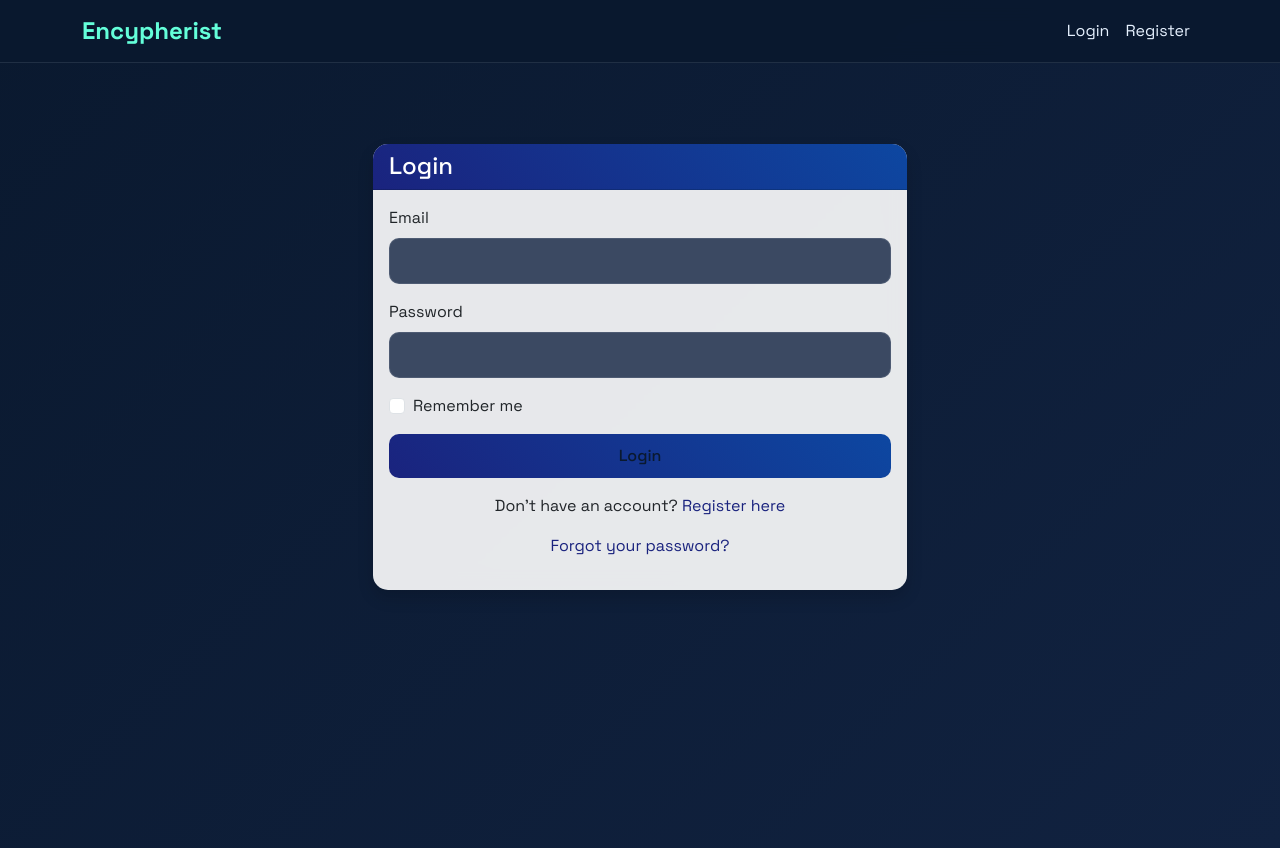
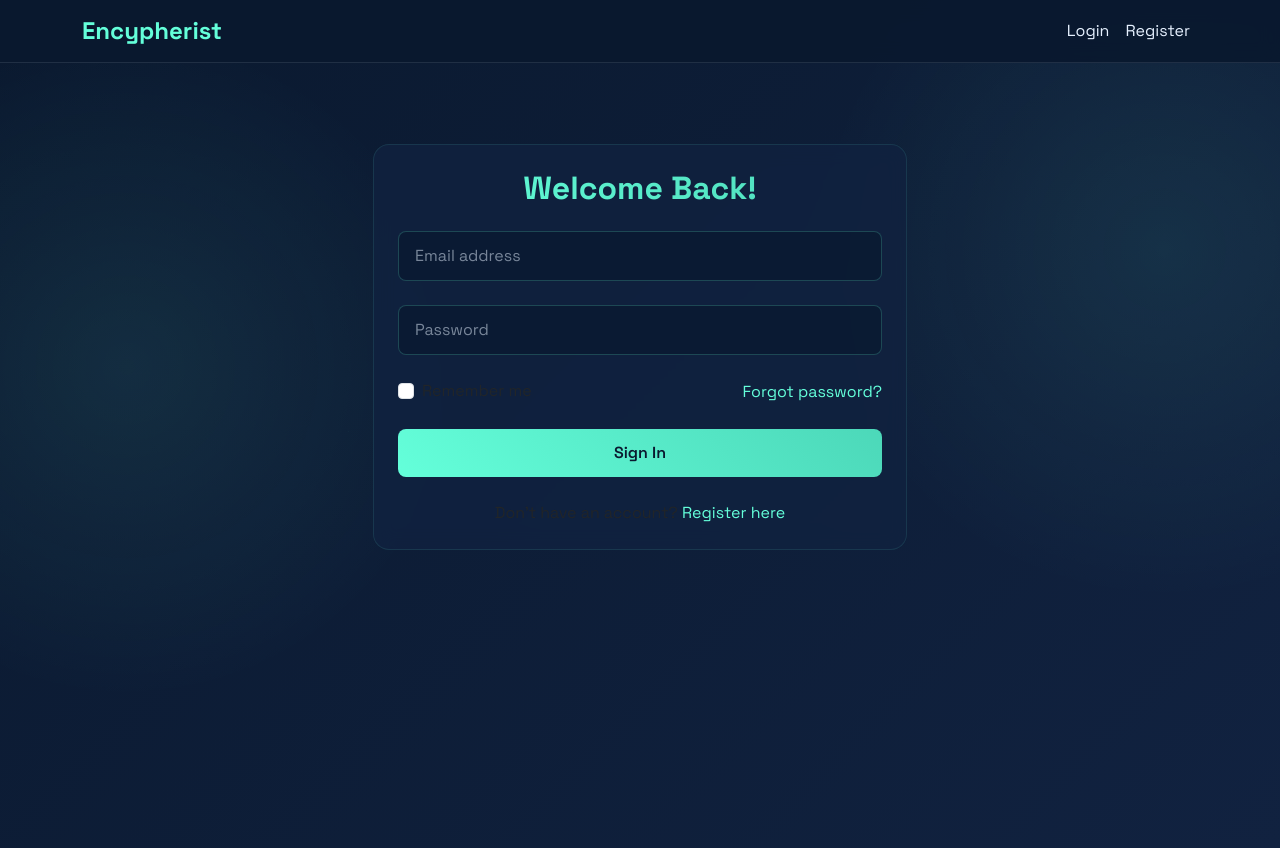
Before and after one commit to Apex-ace/Encypherist, a Flask app: page /login in a window 1280 px wide. Run offline with Flask 3, Linux system fonts and the light colour scheme; some libraries are stand-ins or nearby versions.

Commit message:
Enhance login page: - Add modern glass-effect design - Improve form styling and validation - Add animated background - Match base template theme

```diff
--- a/templates/login.html
+++ b/templates/login.html
@@ -1,46 +1,57 @@
 {% extends "base.html" %}
 
 {% block content %}
+<div class="animated-bg"></div>
+
 <div class="container mt-5">
     <div class="row justify-content-center">
         <div class="col-md-6">
-            <div class="card shadow">
-                <div class="card-header bg-primary text-white">
-                    <h4 class="mb-0">Login</h4>
-                </div>
-                <div class="card-body">
+            <div class="card glass">
+                <div class="card-body p-4">
+                    <h2 class="gradient-text text-center mb-4">Welcome Back!</h2>
+
                     {% with messages = get_flashed_messages(with_categories=true) %}
                         {% if messages %}
                             {% for category, message in messages %}
-                                <div class="alert alert-{{ category if category != 'message' else 'info' }}">
+                                <div class="alert alert-{{ category if category != 'message' else 'info' }} alert-dismissible fade show">
                                     {{ message }}
+                                    <button type="button" class="btn-close" data-bs-dismiss="alert"></button>
                                 </div>
                             {% endfor %}
                         {% endif %}
                     {% endwith %}
 
-                    <form method="POST" action="{{ url_for('login') }}">
+                    <form method="POST" action="{{ url_for('login') }}" id="loginForm" onsubmit="return validateForm()">
                         <input type="hidden" name="csrf_token" value="{{ csrf_token() }}">
-                        <div class="mb-3">
-                            <label for="username" class="form-label">Email</label>
-                            <input type="email" class="form-control" id="username" name="username" required>
+                        <div class="mb-4">
+                            <input type="email"
+                                   class="form-control input-field"
+                                   id="username"
+                                   name="username"
+                                   placeholder="Email address"
+                                   required>
                         </div>
-                        <div class="mb-3">
-                            <label for="password" class="form-label">Password</label>
-                            <input type="password" class="form-control" id="password" name="password" required>
+                        <div class="mb-4">
+                            <input type="password"
+                                   class="form-control input-field"
+                                   id="password"
+                                   name="password"
+                                   placeholder="Password"
+                                   required>
+                            <div class="error-message" id="passwordError"></div>
                         </div>
-                        <div class="mb-3 form-check">
-                            <input type="checkbox" class="form-check-input" id="remember" name="remember">
-                            <label class="form-check-label" for="remember">Remember me</label>
+                        <div class="mb-4 d-flex justify-content-between align-items-center">
+                            <div class="form-check">
+                                <input type="checkbox" class="form-check-input" id="remember" name="remember">
+                                <label class="form-check-label" for="remember">Remember me</label>
+                            </div>
+                            <a href="{{ url_for('forgot_password') }}" class="text-accent">Forgot password?</a>
                         </div>
-                        <div class="d-grid gap-2">
-                            <button type="submit" class="btn btn-primary">Login</button>
-                        </div>
+                        <button type="submit" class="btn btn-glow w-100 mb-4">Sign In</button>
                     </form>
 
-                    <div class="mt-3 text-center">
-                        <p>Don't have an account? <a href="{{ url_for('register') }}">Register here</a></p>
-                        <p><a href="{{ url_for('forgot_password') }}">Forgot your password?</a></p>
+                    <div class="text-center">
+                        <p class="mb-0">Don't have an account? <a href="{{ url_for('register') }}" class="text-accent">Register here</a></p>
                     </div>
                 </div>
             </div>
@@ -49,44 +60,123 @@
 </div>
 
 <style>
-.card {
-    border: none;
-    border-radius: 15px;
-    background: rgba(255, 255, 255, 0.9);
-    backdrop-filter: blur(10px);
+.animated-bg {
+    position: fixed;
+    top: 0;
+    left: 0;
+    width: 100%;
+    height: 100%;
+    z-index: -1;
+    background:
+        radial-gradient(circle at 15% 50%, rgba(100, 255, 218, 0.08) 0%, transparent 25%),
+        radial-gradient(circle at 85% 30%, rgba(100, 255, 218, 0.08) 0%, transparent 25%);
+    animation: bgAnimation 15s ease infinite alternate;
 }
 
-.card-header {
-    border-radius: 15px 15px 0 0 !important;
-    background: linear-gradient(45deg, #1a237e, #0d47a1) !important;
+@keyframes bgAnimation {
+    0% { transform: scale(1) rotate(0deg); }
+    100% { transform: scale(1.2) rotate(5deg); }
 }
 
-.form-control {
-    border-radius: 10px;
-    padding: 10px 15px;
+.glass {
+    background: rgba(17, 34, 64, 0.8);
+    backdrop-filter: blur(10px);
+    border: 1px solid rgba(100, 255, 218, 0.1);
+    border-radius: 16px;
 }
 
-.btn-primary {
-    background: linear-gradient(45deg, #1a237e, #0d47a1);
-    border: none;
-    border-radius: 10px;
-    padding: 10px 20px;
+.gradient-text {
+    background: linear-gradient(45deg, #64ffda, #4cd8b9);
+    -webkit-background-clip: text;
+    -webkit-text-fill-color: transparent;
+    font-weight: 700;
+}
+
+.input-field {
+    background: rgba(10, 25, 47, 0.7);
+    border: 1px solid rgba(100, 255, 218, 0.2);
+    border-radius: 8px;
+    padding: 12px 16px;
+    color: #e6f1ff;
     transition: all 0.3s ease;
 }
 
-.btn-primary:hover {
-    transform: translateY(-2px);
-    box-shadow: 0 5px 15px rgba(0, 0, 0, 0.2);
+.input-field:focus {
+    border-color: #64ffda;
+    box-shadow: 0 0 0 2px rgba(100, 255, 218, 0.1);
+    background: rgba(10, 25, 47, 0.9);
 }
 
-a {
-    color: #1a237e;
+.input-field::placeholder {
+    color: rgba(230, 241, 255, 0.5);
+}
+
+.error-message {
+    color: #ff6b6b;
+    font-size: 0.875rem;
+    margin-top: 0.5rem;
+    display: none;
+}
+
+.btn-glow {
+    background: linear-gradient(45deg, #64ffda, #4cd8b9);
+    border: none;
+    color: #0a192f;
+    font-weight: 600;
+    padding: 12px;
+    border-radius: 8px;
+    transition: all 0.3s ease;
+}
+
+.btn-glow:hover {
+    transform: translateY(-2px);
+    box-shadow: 0 4px 20px rgba(100, 255, 218, 0.4);
+    background: linear-gradient(45deg, #4cd8b9, #64ffda);
+}
+
+.text-accent {
+    color: #64ffda;
     text-decoration: none;
     transition: color 0.3s ease;
 }
 
-a:hover {
-    color: #0d47a1;
+.text-accent:hover {
+    color: #4cd8b9;
+}
+
+.form-check-input:checked {
+    background-color: #64ffda;
+    border-color: #64ffda;
+}
+
+.form-check-input:focus {
+    border-color: #64ffda;
+    box-shadow: 0 0 0 0.25rem rgba(100, 255, 218, 0.25);
 }
 </style>
+
+<script>
+function validateForm() {
+    const password = document.getElementById('password');
+    const passwordError = document.getElementById('passwordError');
+
+    if (password.value.length < 6) {
+        passwordError.textContent = 'Password must be at least 6 characters long';
+        passwordError.style.display = 'block';
+        password.classList.add('error');
+        return false;
+    }
+
+    passwordError.style.display = 'none';
+    password.classList.remove('error');
+    return true;
+}
+
+document.getElementById('password').addEventListener('input', function() {
+    if (this.value.length >= 6) {
+        this.classList.remove('error');
+        document.getElementById('passwordError').style.display = 'none';
+    }
+});
+</script>
 {% endblock %}
```
